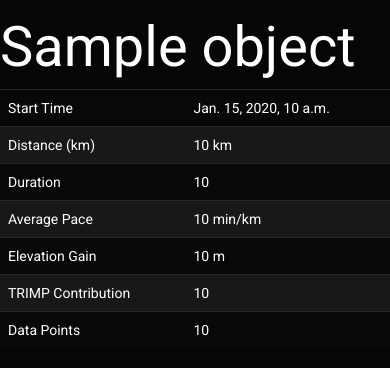
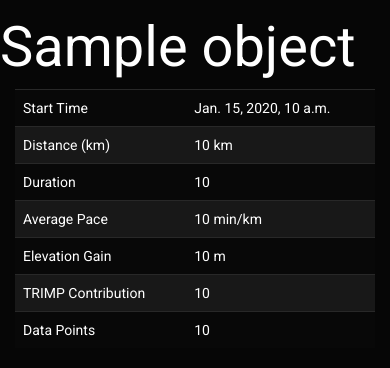
Before and after one commit to heoga/fitness, a Django app: template fitness/templates/fitness/activity_detail.html in a window 390 px wide. Shown: the part 55-423 px from the top of the page. Run offline with Django 3.2, Linux system fonts and the light colour scheme; the template is opened without the code that fills it: most values are stand-ins (such as "Sample title", 1, 10 or a date in 2020); some libraries are stand-ins or nearby versions.

Commit message:
Better display of details

```diff
--- a/fitness/templates/fitness/activity_detail.html
+++ b/fitness/templates/fitness/activity_detail.html
@@ -39,6 +39,7 @@ $( document ).ready(function() {
 
 {% block content %}
     <h1>{{ object.name }}</h1>
+    <div class="col-md-6">
         <table class="table table-striped table-hover ">
             <tbody>
                 <tr><td>Start Time</td><td>{{ object.local_time }}</td></tr>
@@ -50,6 +51,9 @@ $( document ).ready(function() {
                 <tr><td>Data Points</td><td>{{ object.data_points }}</td></tr>
             </tbody>
         </table>
+    </div>
+    <div class="col-md-6">
         <div id="map" style="width: 100%; height: 400px"></div>
+    </div>
     <canvas id="myChart" style="width: 100%; height: 400px"></canvas>
 {% endblock %}
--- a/setup.py
+++ b/setup.py
@@ -60,7 +60,7 @@ def get_package_data(package):
     return {package: filepaths}
 
 
-version = "0.1.5"
+version = "0.1.6"
 
 setup(
     name='fitness',
```
Lines whose indentation alone changed are shown as unchanged.
